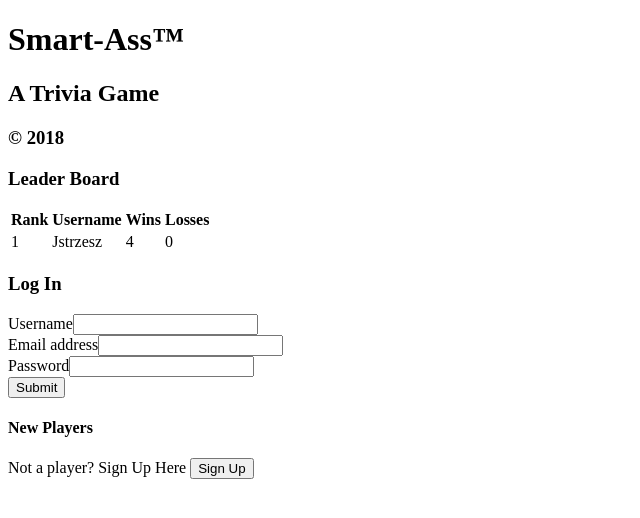
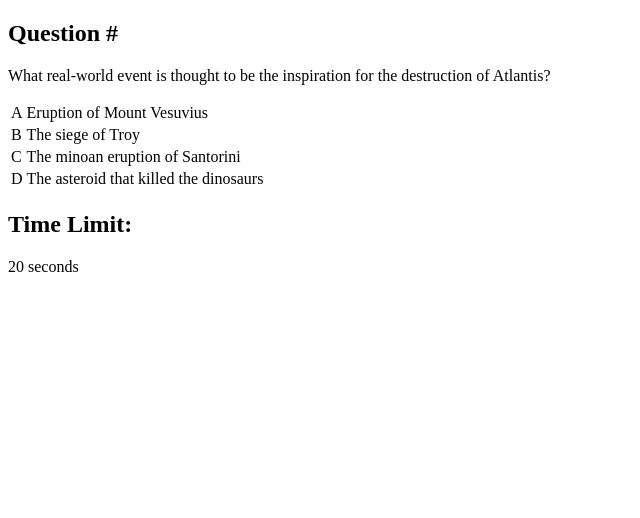
Before and after one commit to AmeriCainIdol/SmartAss, a React app: page / in a window 1280 px wide. Shown: the top 518 px of the page, without its empty margins (0-640 px from the left). Built offline with nearby package versions, Linux system fonts and the light colour scheme; the HTML template or start-up script is replaced by a standard one.

Commit message:
working with front-end to change dom rendering, currently index.jsx is rendering gamePage

```diff
--- a/front-end/src/components/gamePage.jsx
+++ b/front-end/src/components/gamePage.jsx
@@ -6,7 +6,9 @@ class GamePage extends React.Component {
   }
 
   render () {
-    <div className="container-fluid">
+    return (
+
+      <div className="container-fluid">
       <div className="row">
         <div className="col-md-12">
           <h2>Question #</h2>
@@ -42,6 +44,7 @@ class GamePage extends React.Component {
         </div>
       </div>
     </div>
+  )
   }
 }
 
--- a/front-end/src/components/sign_up.jsx
+++ b/front-end/src/components/sign_up.jsx
@@ -1,8 +1,18 @@
 import React from 'react';
 
-class SignIn extends React.Component {
+class SignUp extends React.Component {
   constructor(props){
     super(props);
+    this.state = {
+
+    }
+    this.onClick = this.onClick.bind(this);
+  }
+
+  onClick (value) {
+    this.setState({
+
+    })
   }
 
   render () {
@@ -48,4 +58,4 @@ class SignIn extends React.Component {
   }
 }
 
-export default SignIn;
+export default SignUp;
--- a/front-end/src/index.jsx
+++ b/front-end/src/index.jsx
@@ -8,71 +8,114 @@ import GameCreation from './components/gameCreation.jsx';
 class App extends React.Component {
   constructor(props){
     super(props);
+    this.state = {
+
+    }
+  }
+
+  signUp () {
+
   }
 
   render () {
     return (
       <div className="container-fluid">
-      <h1>Smart-Ass™</h1>
-      <h2>A Trivia Game</h2>
-      <h3>© 2018</h3>
         <div className="row">
           <div className="col-md-12">
+            <h2>Question #</h2>
+            <p>What real-world event is thought to be the inspiration for the destruction of Atlantis?</p>
+          </div>
+        </div>
         <div className="row">
           <div className="col-md-8">
-              <h3>Leader Board</h3>
             <table className="table">
-                <thead>
-                  <tr>
-                    <th>Rank</th>
-                    <th>Username</th>
-                    <th>Wins</th>
-                    <th>Losses</th>
+              <tbody>
+                <tr className="first-option">
+                  <td>A</td>
+                  <td>Eruption of Mount Vesuvius</td>
                 </tr>
-                </thead>
-                <tbody>
-                  <tr>
-                    <td>1</td>
-                    <td>Jstrzesz</td>
-                    <td>4</td>
-                    <td>0</td>
+                <tr className="second-option">
+                  <td>B</td>
+                  <td>The siege of Troy</td>
+                </tr>
+                <tr className="third-option">
+                  <td>C</td>
+                  <td>The minoan eruption of Santorini</td>
+                </tr>
+                <tr className="fourth-option">
+                  <td>D</td>
+                  <td>The asteroid that killed the dinosaurs</td>
                 </tr>
               </tbody>
             </table>
           </div>
           <div className="col-md-4">
-            <h3>Log In</h3>
-              <form role="form">
-                <div className="form-group">
-                  <label>
-                    Username
-							</label>
-                  <input type="email" className="form-control" id="UsernameInput" />
-                </div>
-                <div className="form-group">
-                  <label>
-                    Email address
-							</label>
-                  <input type="email" className="form-control" id="EmailInput" />
-                </div>
-                <div className="form-group">
-                  <label>
-                    Password
-							</label>
-                  <input type="password" className="form-control" id="PasswordInput" />
-                </div>
-                <button type="submit" className="btn btn-primary">
-                  Submit
-						</button>
-              </form>
-              <h4>New Players</h4>
-              <label>Not a player? Sign Up Here </label>
-              <button type="sign_up" className="btn">Sign Up</button>
+            <h2>Time Limit:</h2>
+            <p>20 seconds</p>
           </div>
         </div>
       </div>
-      </div>
-    </div>
+    // <div className="container-fluid">
+    //   <h1>Smart-Ass™</h1>
+    //   <h2>A Trivia Game</h2>
+    //   <h3>© 2018</h3>
+    //   <div className="row">
+    //     <div className="col-md-12">
+    //       <div className="row">
+    //         <div className="col-md-8">
+    //           <h3>Leader Board</h3>
+    //           <table className="table">
+    //             <thead>
+    //               <tr>
+    //                 <th>Rank</th>
+    //                 <th>Username</th>
+    //                 <th>Wins</th>
+    //                 <th>Losses</th>
+    //               </tr>
+    //             </thead>
+    //             <tbody>
+    //               <tr>
+    //                 <td>1</td>
+    //                 <td>Jstrzesz</td>
+    //                 <td>4</td>
+    //                 <td>0</td>
+    //               </tr>
+    //             </tbody>
+		// 			    </table>
+    //         </div>
+    //         <div className="col-md-4">
+    //         <h3>Log In</h3>
+    //           <form role="form">
+    //             <div className="form-group">
+    //               <label>
+    //                 Username
+		// 					</label>
+    //               <input type="email" className="form-control" id="UsernameInput" />
+    //             </div>
+    //             <div className="form-group">
+    //               <label>
+    //                 Email address
+		// 					</label>
+    //               <input type="email" className="form-control" id="EmailInput" />
+    //             </div>
+    //             <div className="form-group">
+    //               <label>
+    //                 Password
+		// 					</label>
+    //               <input type="password" className="form-control" id="PasswordInput" />
+    //             </div>
+    //             <button type="submit" className="btn btn-primary">
+    //               Submit
+		// 				</button>
+    //           </form>
+    //           <h4>New Players</h4>
+    //           <h5>Not a player? Sign Up Here </h5>
+    //           <button type="submit" className="btn btn-primary">Sign Up</button>
+    //         </div>
+    //       </div>
+    //     </div>
+    //   </div>
+    // </div>
     )
   }
 }
```
Also changed, not shown: 2 other files (tests, documents, lock files or other folders). Lines whose indentation alone changed are shown as unchanged.
